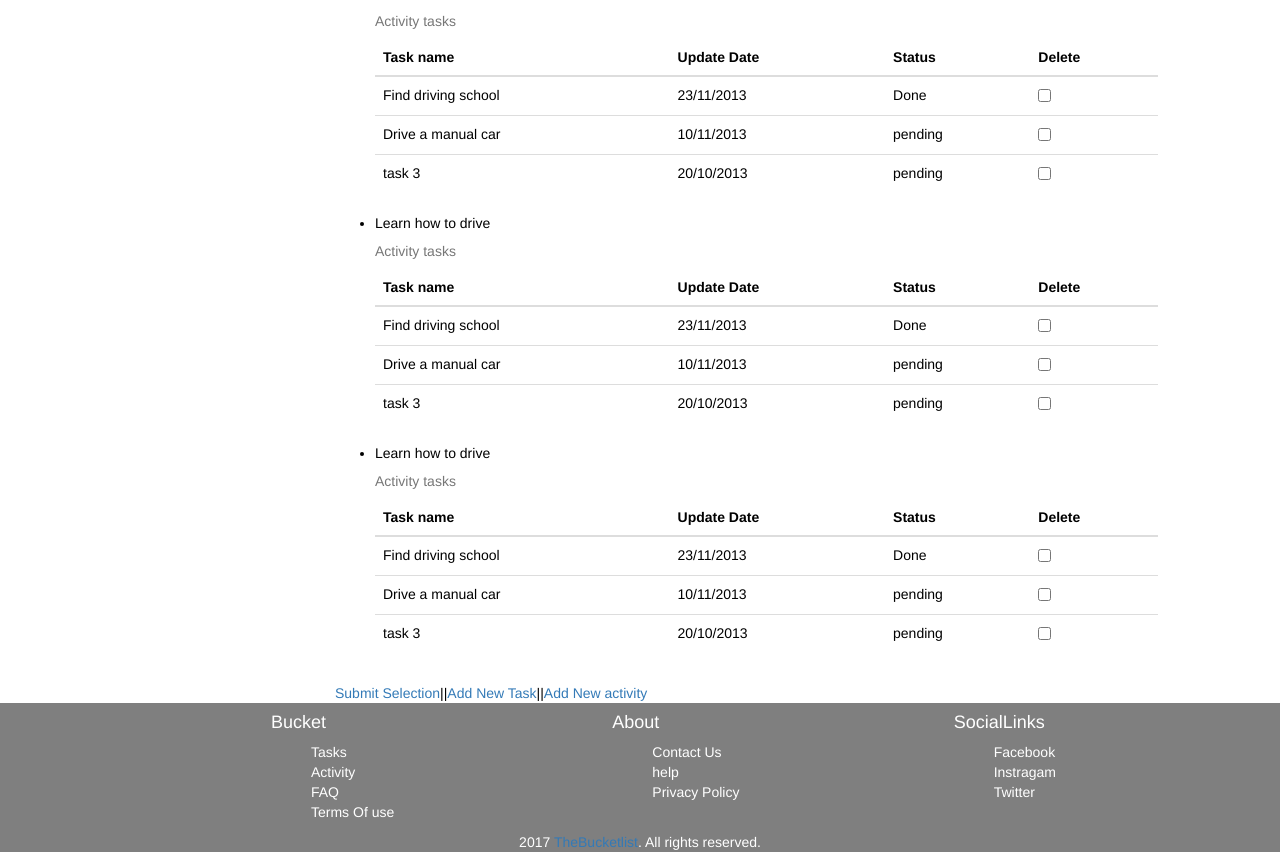
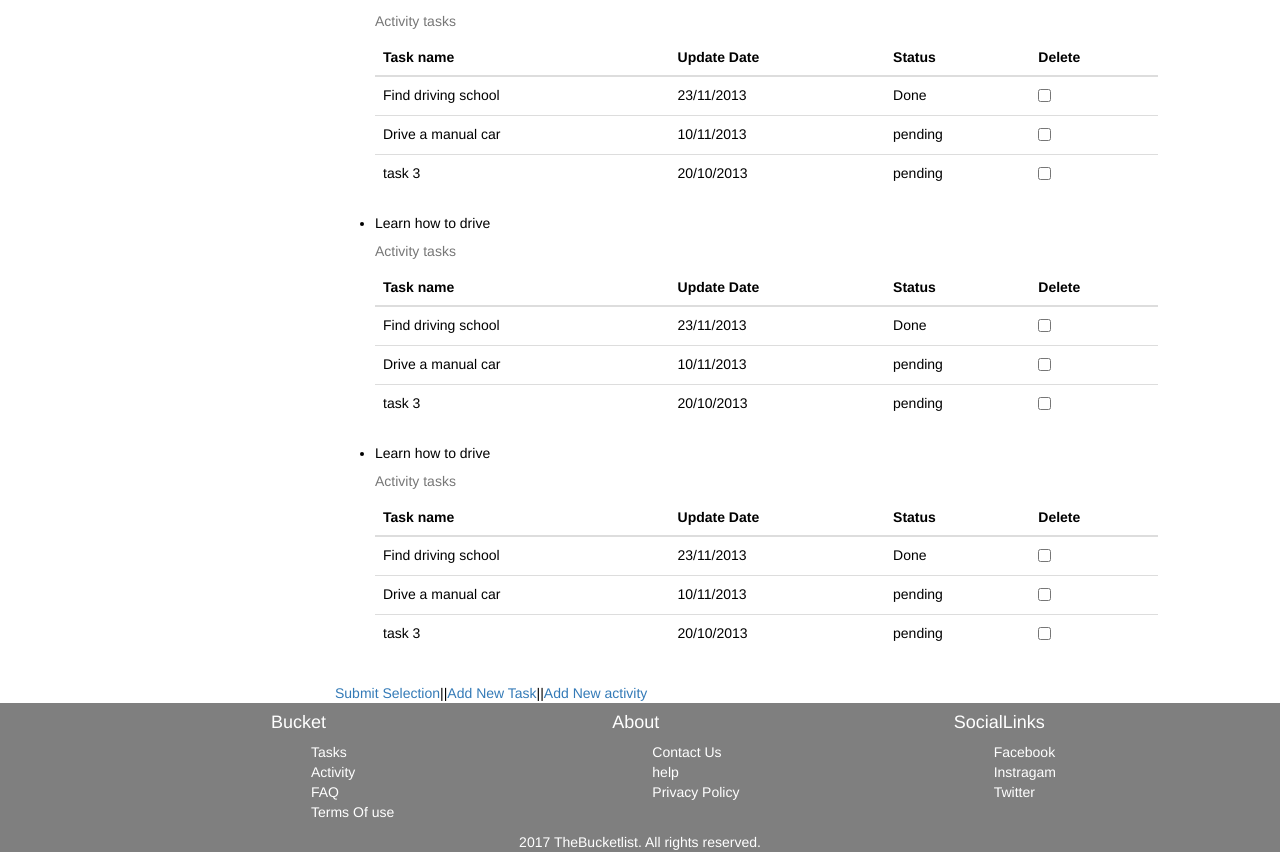
Before and after one commit to brendenozie/andela-challenge, a plain HTML site: page account.html in a window 1280 px wide. Shown: the part 1372-2224 px from the top of the page. Drawn offline with nearby package versions, Linux system fonts and the light colour scheme.

Commit message:
account and index page updates

```diff
--- a/account.html
+++ b/account.html
@@ -426,7 +426,7 @@ respond.min.js"></script>
 </div>
 </section>
 <section class="end">
-<p class="copyright">2017 <a href="#">TheBucketlist</a>. All rights reserved. </p>
+<p class="copyright">2017 TheBucketlist. All rights reserved. </p>
 </section>
 </footer>
 
```
